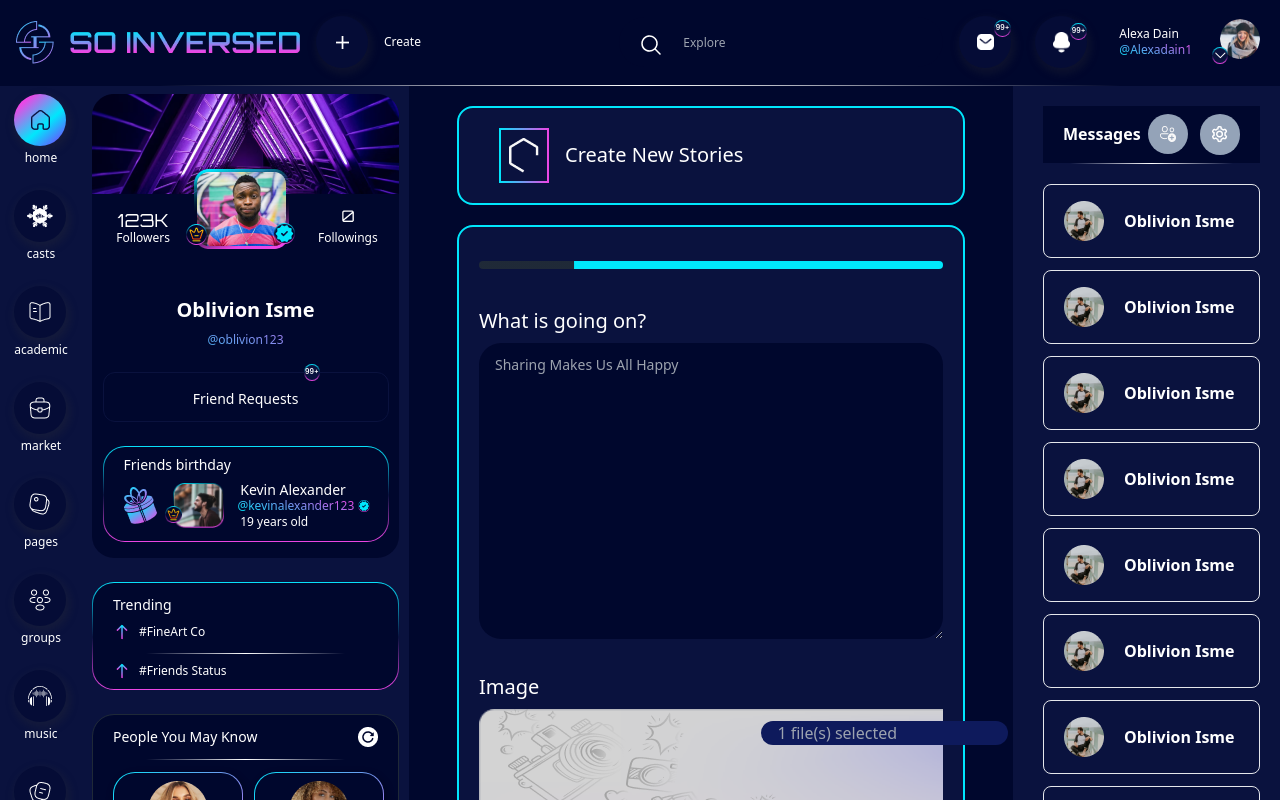
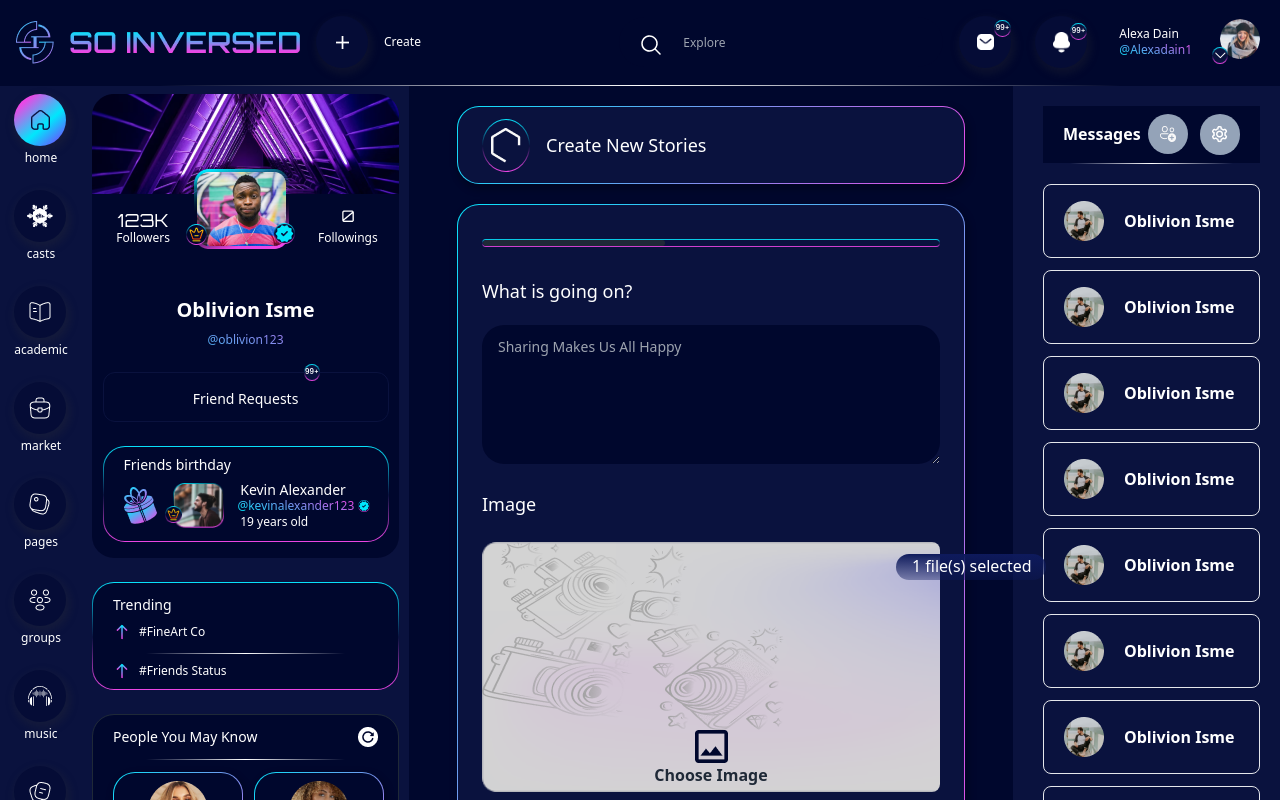
Before and after one commit to Rifat0001/social-web-application, a React (Vite) app: page / in a window 1280 px wide. Shown: the top 800 px of the page. Built offline with nearby package versions, Linux system fonts and the light colour scheme.

Commit message:
feed done

```diff
--- a/src/components/Feeds/Feeds.css
+++ b/src/components/Feeds/Feeds.css
@@ -1,12 +1,89 @@
 .gradient-border {
-    border: 2px solid transparent;
-    border-image: linear-gradient(to right, #00E7FC, #EC46E5) 1;
-    border-image-slice: 1;
+  border: 1px;
+  border-style: solid;
+  border-image: linear-gradient(to bottom, #08E2FB 0%, #0A123E 51.04%, #EC46E5 100%) 1;
+  background:
+    linear-gradient(#0A123E, #0A123E)padding-box,
+    linear-gradient(to bottom, #08E2FB 0%, #0A123E 51.04%, #EC46E5 100%)border-box;
+  border-radius: 50%;
+}
 
-  }
+.bg-image {
+  background-image: url('/src/assets/Group\ 4002.png');
+  background-repeat: no-repeat;
+  background-size: cover;
+}
 
-.bg-image{
-    background-image: url('/src/assets/Group\ 4002.png');
-    background-repeat: no-repeat;
-    background-size: cover;
+.story-crt {
+  width: auto;
+  height: 78px;
+
+  box-shadow: 2px 4px 7px 2px rgba(0, 0, 0, 0.25);
+  border-radius: 12px;
+  border: 1px;
+  border-style: solid;
+  border-image: linear-gradient(129.29deg, #08E2FB 0%, #EC46E5 100%) 1;
+  background:
+    linear-gradient(#0A123E, #0A123E)padding-box,
+    linear-gradient(129.29deg, #08E2FB 0%, #EC46E5 100%)border-box;
+  border-radius: 22px;
 }
+
+.going-on {
+  width: auto;
+  height: auto;
+
+  box-shadow: 2px 4px 7px 2px rgba(0, 0, 0, 0.25);
+  border-radius: 12px;
+  border: 1px;
+  border-style: solid;
+  border-image: linear-gradient(129.29deg, #08E2FB 0%, #EC46E5 100%) 1;
+  background:
+    linear-gradient(#0A123E, #0A123E)padding-box,
+    linear-gradient(129.29deg, #08E2FB 0%, #EC46E5 100%)border-box;
+  border-radius: 22px;
+}
+
+.progress {
+  width: auto;
+  height: 14px;
+  border: 1px;
+  border-style: solid;
+  background-image: linear-gradient(to bottom, #08E2FB 0%, #0A123E 51.04%, #EC46E5 100%);
+  border-image: linear-gradient(to bottom, #08E2FB 0%, #0A123E 51.04%, #EC46E5 100%) 1;
+  background:
+    linear-gradient(#0A123E, #0A123E)padding-box,
+    linear-gradient(to bottom, #08E2FB 0%, #0A123E 51.04%, #EC46E5 100%)border-box;
+  border-radius: 50%;
+}
+
+.progress-bar__fill {
+  background-color: #e0e0e0;
+}
+
+textarea {
+  color: white;
+}
+
+.wait {
+  width: 131px;
+  height: 27px;
+  left: 729px;
+  top: 691px;
+
+  /* g */
+
+  background: linear-gradient(0deg, rgba(0, 0, 0, 0.2), rgba(0, 0, 0, 0.2)), linear-gradient(129.29deg, #00E7FC 9.14%, #EC46E5 111.83%);
+  backdrop-filter: blur(4px);
+  /* Note: backdrop-filter has minimal browser support */
+
+  border-radius: 12px;
+
+}
+
+.selecttt {
+  width: 150px;
+  height: 26px;
+  background: linear-gradient(180deg, #0E1A5C 0%, rgba(0, 7, 45, 0) 161.54%);
+  border-radius: 22px;
+}
--- a/src/components/Feeds/Feeds.jsx
+++ b/src/components/Feeds/Feeds.jsx
@@ -6,49 +6,57 @@ import "./Feeds.css";
 const Feeds = () => {
   return (
     <div className="bg-[#00072D]">
-      <div className="bg-[#0A123E] my-5 mx-12 border-2 rounded-2xl border-[#00E7FC]">
-        <div className="flex items-center justify-start gap-4 py-5 px-10">
-          <div className=" rounded-full border-2 gradient-border p-2">
+      <div className="bg-[##00072D] my-5 mx-12  story-crt">
+        <div className="flex ms-6 gap-4 justify-start items-center">
+          <div className="mt-3 gradient-border p-2">
             <img src={IMG} alt="" />
           </div>
-          <div>
-            <h2 className="text-white text-xl">Create New Stories</h2>
+          <div className="mt-3">
+            <h2 className="text-white text-lg">Create New Stories</h2>
           </div>
         </div>
       </div>
-      <div className="bg-[#0A123E] my-5 mx-12 border-2 rounded-2xl border-[#00E7FC]">
-        <div className=" px-5 py-6">
-          <progress className="progress bg-[#00E7FC] w-100"></progress>
+      <div className="bg-[#0A123E] my-5 mx-12  going-on">
+        <div className=" mx-6  py-6">
+          <progress className="progress bg-[#00E7FC] progress-bar__fill w-100" value="40" max="100"></progress>
         </div>
-        <div className="px-5">
-          <h2 className="text-xl text-white py-2">What is going on?</h2>
+        <div className="mx-6">
+          <h2 className="text-lg text-white">What is going on?</h2>
           <div>
             <textarea
-              className="textarea textarea-primary w-full bg-[#00072D] border-none rounded-[22px] mb-5"
+              className="textarea textarea-primary w-full h-[139px] bg-[#00072D] border-none rounded-[22px] my-5"
               placeholder="Sharing Makes Us All Happy"
               rows={10}
             ></textarea>
           </div>
         </div>
-        <div className="px-5 relative">
-          <h2 className="text-xl text-white py-2">Image</h2>
-          <div className=" absolute left-[60%]">
-            <input
+        <div className="mx-6">
+          <h2 className="text-lg mb-6 text-white">Image</h2>
+          <div className=" absolute left-[70%]">
+            {/* <input
               className="bg-[#0E1A5C] my-3 rounded-full text-white ps-4"
               placeholder="1 file(s) selected"
-            />
+            /> */}
+            <div className="selecttt">
+              <p className=" my-3 rounded-full text-white ps-4">1 file(s) selected</p>
+            </div>
+
           </div>
-          <div className="bg-image w-full">
+          <div className="bg-image h-[250px] rounded-lg w-full">
             <img src={GROUPIMG} alt="" />
-            <div className="text-center pb-5">
+            <div className="text-center mb-10">
               <img src={SelectIMG} alt="" className=" mx-auto" />
-              <h2>Choose Image</h2>
+              <h2 className="font-bold">Choose Image</h2>
+            </div>
+          </div>
+          <div className="items-center justify-center my-10 flex ">
+            {/* <button className="btn my-5 mx-auto bg-gradient-to-r from-[#00E7FC] to-[#EC46E5] border-none font-bold">Please Wait..</button> */}
+            <div className="wait text-center">
+              <p className="font-bold text-center">  Please wait.....</p>
             </div>
           </div>
         </div>
-        <div className="items-center flex ">
-          <button className="btn my-5 mx-auto bg-gradient-to-r from-[#00E7FC] to-[#EC46E5] border-none font-bold">Please Wait..</button>
-        </div>
+
       </div>
     </div>
   );
```
